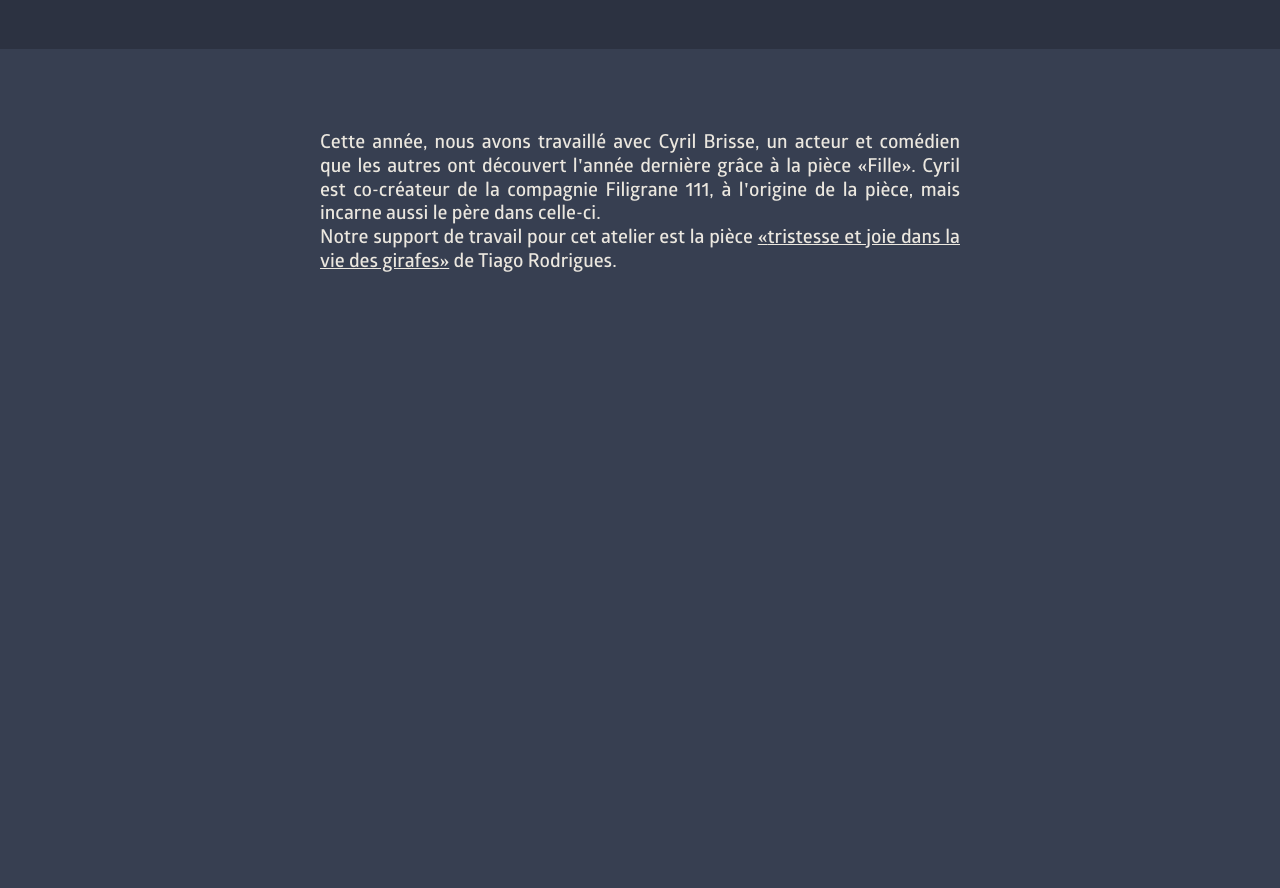
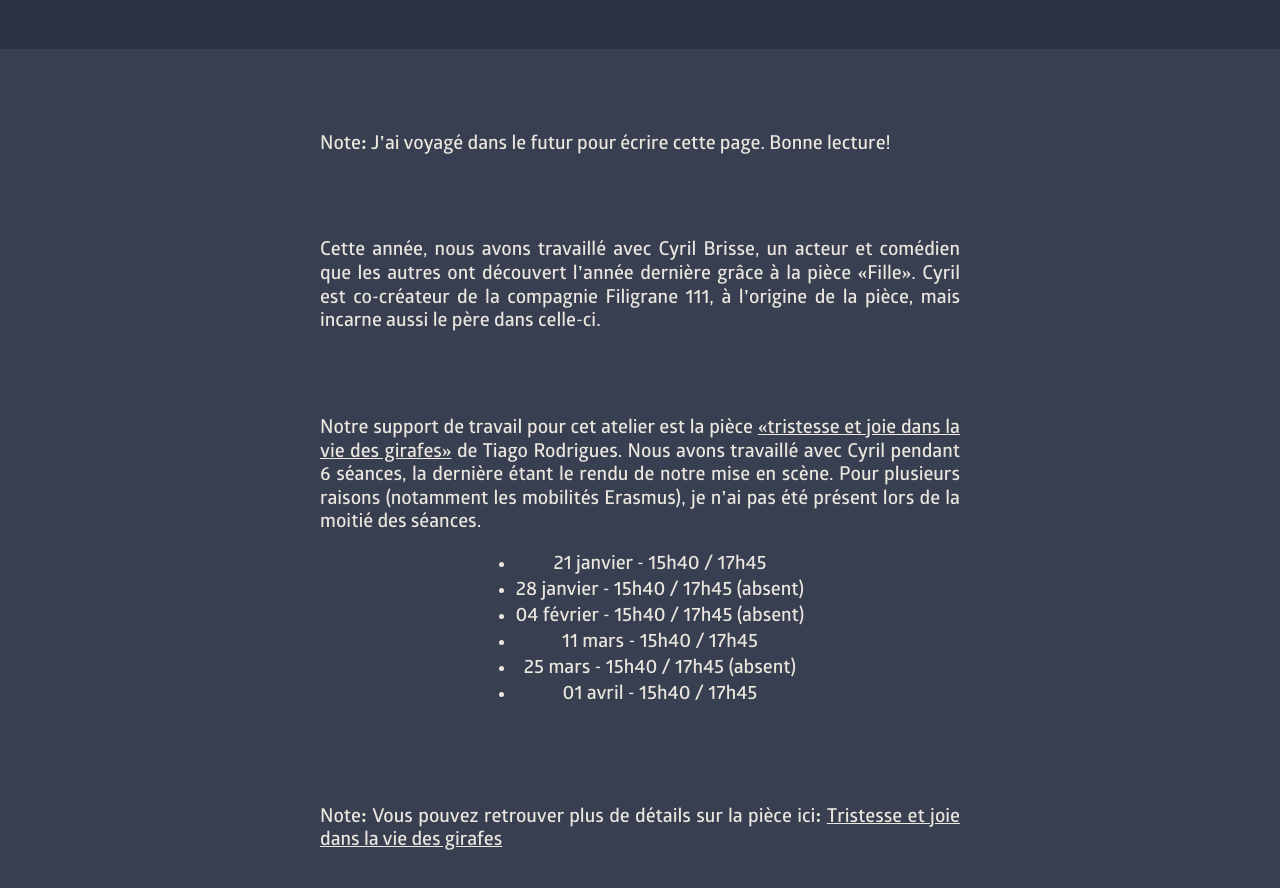
Before and after one commit to Lounes-Amichi/Theatre, a plain HTML site: page activites/cyril-brisse/index.html in a window 1280 px wide. Shown: the part 400-1288 px from the top of the page. Before the commit the page ends 837 px from the top, so only its background shows below. Drawn offline with Linux system fonts and the light colour scheme; files whose address does not match are found by name.

Commit message:
Content update
completed cyril-brisse, updated readme

```diff
--- a/activites/cyril-brisse/index.html
+++ b/activites/cyril-brisse/index.html
@@ -47,14 +47,29 @@
             <div class="padding">
             </div>
             <div class="flexCol centerV">
+                <p class="pageContent">Note: J'ai voyagé dans le futur pour écrire cette page. Bonne lecture!</p>
+                <div class="padding"></div>
                 <p class="pageContent">Cette année, nous avons travaillé avec Cyril Brisse, un acteur et comédien
                     que les autres ont découvert l'année dernière grâce à la pièce <q>Fille</q>. Cyril est co-créateur
-                    de la compagnie Filigrane 111, à l'origine de la pièce, mais incarne aussi le père dans celle-ci. <br>
-                    Notre support de travail pour cet atelier est la pièce <a href="/scenes/girafes/"><q>tristesse et joie dans la vie des girafes</q></a>
-                    de Tiago Rodrigues.
+                    de la compagnie Filigrane 111, à l'origine de la pièce, mais incarne aussi le père dans celle-ci.
                 </p>
                 <div class="padding"></div>
-                <p class="pageContent"></p>
+                <p class="pageContent">Notre support de travail pour cet atelier est la pièce
+                    <a href="/scenes/girafes/"><q>tristesse et joie dans la vie des girafes</q></a> de Tiago Rodrigues.
+                    Nous avons travaillé avec Cyril pendant 6 séances, la dernière étant le rendu de notre mise en scène.
+                    Pour plusieurs raisons (notamment les mobilités Erasmus), je n'ai pas été présent lors de la moitié des
+                    séances.
+                </p>
+                    <ul>
+                        <li>21 janvier - 15h40 / 17h45</li>
+                        <li>28 janvier - 15h40 / 17h45 (absent)</li>
+                        <li>04 février - 15h40 / 17h45 (absent)</li>
+                        <li>11 mars - 15h40 / 17h45</li>
+                        <li>25 mars - 15h40 / 17h45 (absent)</li>
+                        <li>01 avril - 15h40 / 17h45</li>
+                    </ul>
+                <div class="padding"></div>
+                <p class="pageContent">Note: Vous pouvez retrouver plus de détails sur la pièce ici: <a href="/scenes/girafes">Tristesse et joie dans la vie des girafes</a></p>
             </div>
         </div>
         <div class="padding">
```
Also changed, not shown: WIP/notes.txt, activites/cyril-brisse/filigrane111.jpg (added), 1 other file.
